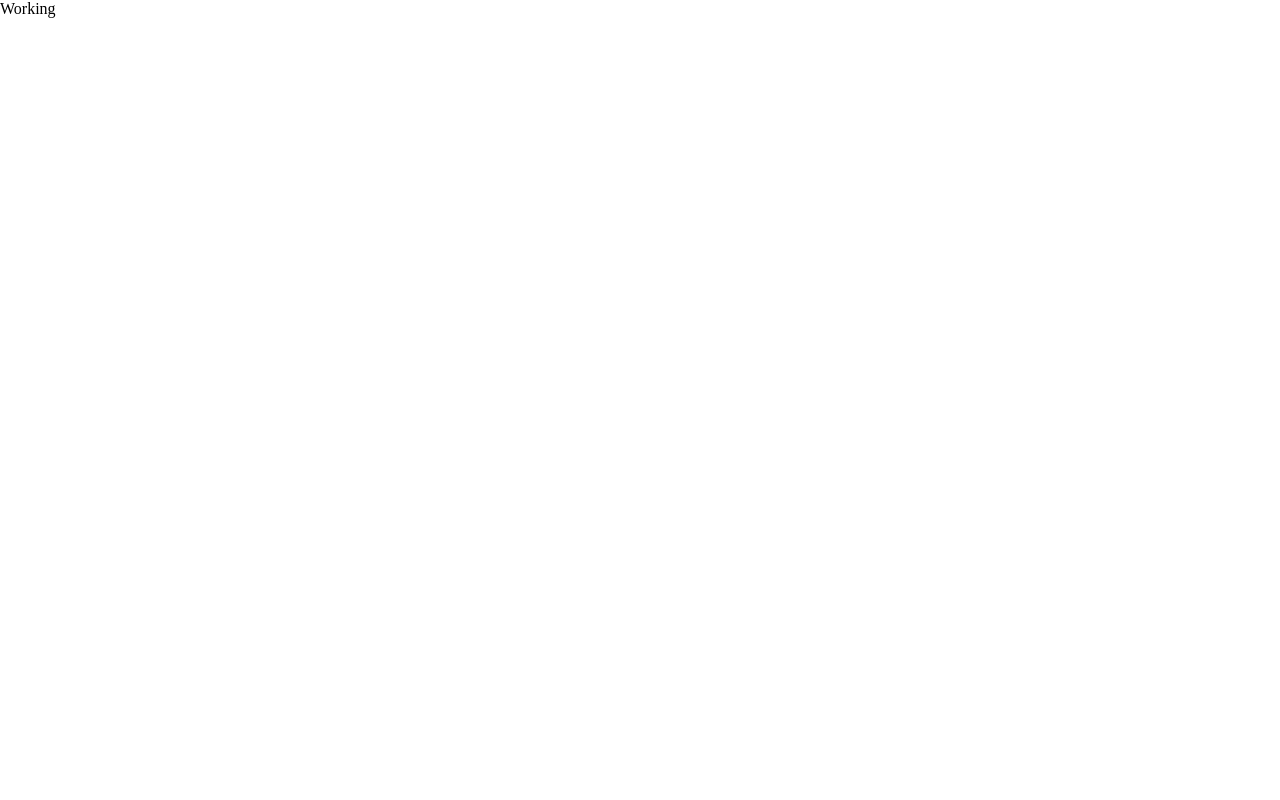
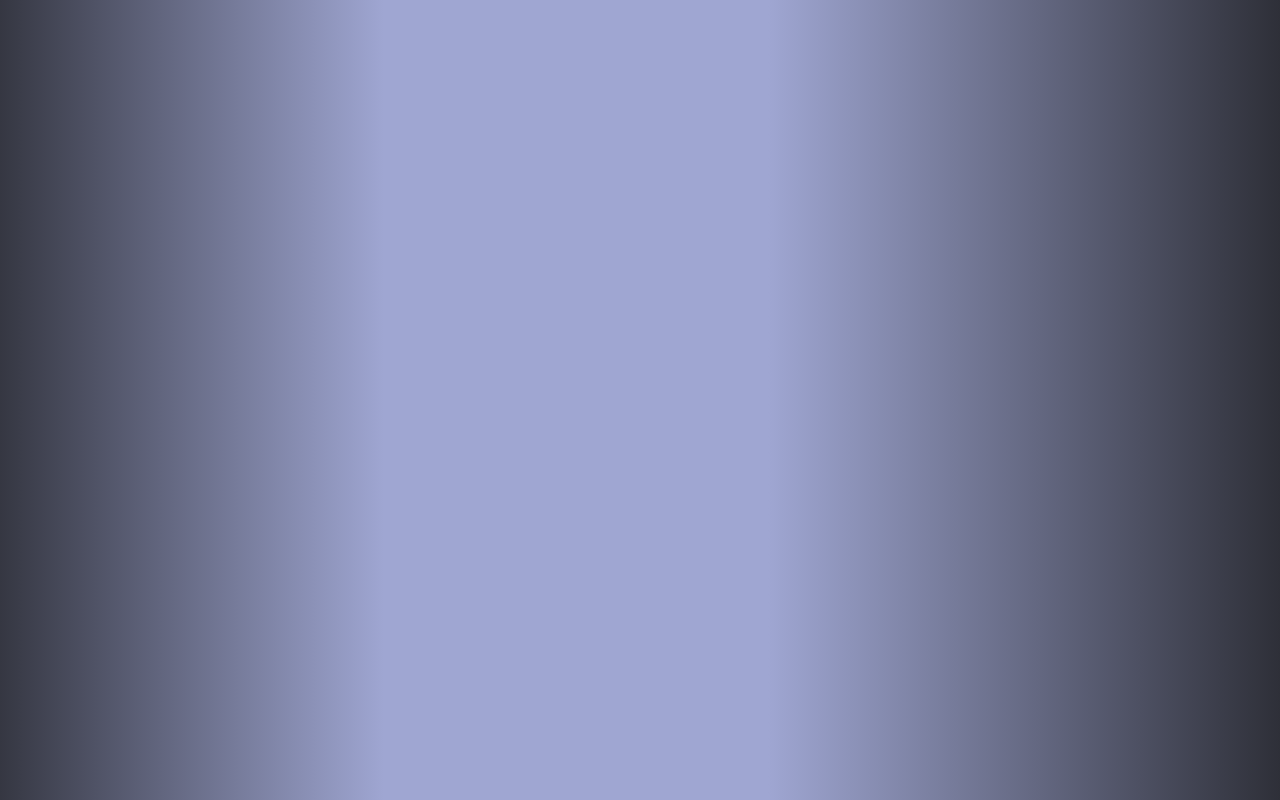
Before and after one commit to Andryii/chess2, a React (Create React App) app: page / in a window 1280 px wide. Built offline with nearby package versions, Linux system fonts and the light colour scheme.

Commit message:
Style background

```diff
--- a/src/App.js
+++ b/src/App.js
@@ -1,11 +1,7 @@
-
+import AppStyle from "./App.module.css";
 
 function App() {
-  return (
-    <div className="App">
-      Working
-    </div>
-  );
+  return <div className={AppStyle.App}></div>;
 }
 
 export default App;
--- /dev/null
+++ b/src/App.module.css
@@ -0,0 +1,12 @@
+.App {
+  height: 100vh;
+
+  background: rgb(159, 166, 210);
+  background: linear-gradient(
+    90deg,
+    rgba(18, 18, 18, 1) -10%,
+    rgba(159, 166, 210, 1) 30%,
+    rgba(159, 166, 210, 1) 60%,
+    rgba(18, 18, 18, 1) 110%
+  );
+}
```
